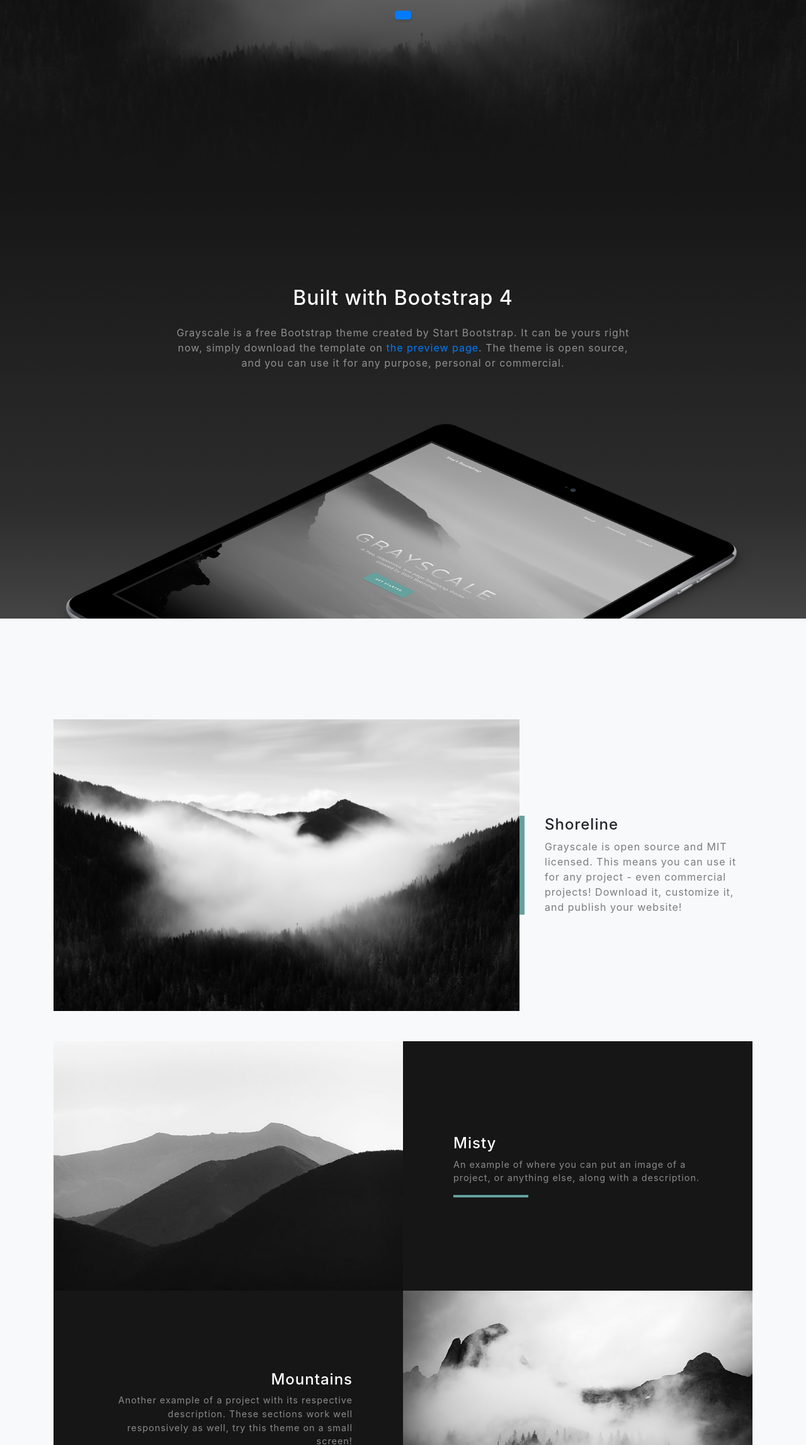
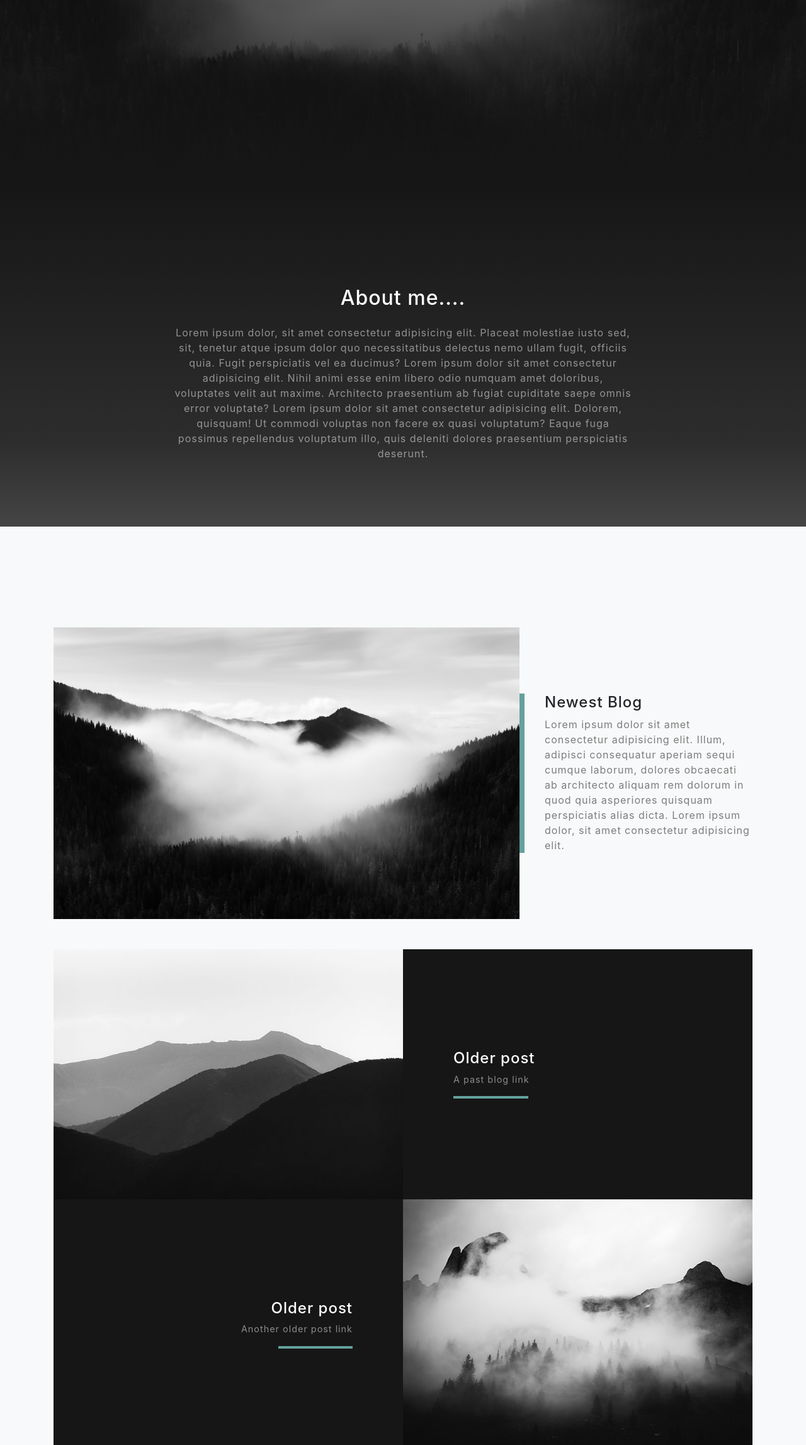
Before and after one commit to pounat/momsblog, a website with bundled scripts: page index.html in a window 1280 px wide. Shown: the part 506-2800 px from the top of the page at 63% size. Built offline with nearby package versions, Linux system fonts and the light colour scheme; files whose address does not match are found by name.

Commit message:
Added filler text

```diff
--- a/index.html
+++ b/index.html
@@ -8,7 +8,7 @@
   <meta name="description" content="">
   <meta name="author" content="">
 
-  <title>Grayscale - Start Bootstrap Theme</title>
+  <title>Endless Strides | Alisa Poulson</title>
 
   <!-- Bootstrap core CSS -->
   <link href="vendor/bootstrap/css/bootstrap.min.css" rel="stylesheet">
@@ -36,7 +36,7 @@
       <div class="collapse navbar-collapse" id="navbarResponsive">
         <ul class="navbar-nav ml-auto">
           <li class="nav-item">
-            <a class="nav-link js-scroll-trigger" href="#about">About</a>
+            <a class="nav-link js-scroll-trigger" href="#about">About Me</a>
           </li>
           <li class="nav-item">
             <a class="nav-link js-scroll-trigger" href="#projects">Blog</a>
@@ -55,7 +55,6 @@
       <div class="mx-auto text-center">
         <h1 class="mx-auto my-0 text-uppercase">Endless Strides</h1>
         <h2 class="text-white-50 mx-auto mt-2 mb-5"></h2>
-        <a href="#about" class="btn btn-primary js-scroll-trigger"><!--Get Started--></a>
       </div>
     </div>
   </header>
@@ -65,9 +64,8 @@
     <div class="container">
       <div class="row">
         <div class="col-lg-8 mx-auto">
-          <h2 class="text-white mb-4">Built with Bootstrap 4</h2>
-          <p class="text-white-50">Grayscale is a free Bootstrap theme created by Start Bootstrap. It can be yours right now, simply download the template on
-            <a href="http://startbootstrap.com/template-overviews/grayscale/">the preview page</a>. The theme is open source, and you can use it for any purpose, personal or commercial.</p>
+          <h2 class="text-white mb-4">About me....</h2>
+          <p class="text-white-50">Lorem ipsum dolor, sit amet consectetur adipisicing elit. Placeat molestiae iusto sed, sit, tenetur atque ipsum dolor quo necessitatibus delectus nemo ullam fugit, officiis quia. Fugit perspiciatis vel ea ducimus? Lorem ipsum dolor sit amet consectetur adipisicing elit. Nihil animi esse enim libero odio numquam amet doloribus, voluptates velit aut maxime. Architecto praesentium ab fugiat cupiditate saepe omnis error voluptate? Lorem ipsum dolor sit amet consectetur adipisicing elit. Dolorem, quisquam! Ut commodi voluptas non facere ex quasi voluptatum? Eaque fuga possimus repellendus voluptatum illo, quis deleniti dolores praesentium perspiciatis deserunt.</p>
         </div>
       </div>
       <img src="img/ipad.png" class="img-fluid" alt="">
@@ -85,8 +83,8 @@
         </div>
         <div class="col-xl-4 col-lg-5">
           <div class="featured-text text-center text-lg-left">
-            <h4>Shoreline</h4>
-            <p class="text-black-50 mb-0">Grayscale is open source and MIT licensed. This means you can use it for any project - even commercial projects! Download it, customize it, and publish your website!</p>
+            <h4>Newest Blog</h4>
+            <p class="text-black-50 mb-0">Lorem ipsum dolor sit amet consectetur adipisicing elit. Illum, adipisci consequatur aperiam sequi cumque laborum, dolores obcaecati ab architecto aliquam rem dolorum in quod quia asperiores quisquam perspiciatis alias dicta. Lorem ipsum dolor, sit amet consectetur adipisicing elit. </p>
           </div>
         </div>
       </div>
@@ -100,8 +98,8 @@
           <div class="bg-black text-center h-100 project">
             <div class="d-flex h-100">
               <div class="project-text w-100 my-auto text-center text-lg-left">
-                <h4 class="text-white">Misty</h4>
-                <p class="mb-0 text-white-50">An example of where you can put an image of a project, or anything else, along with a description.</p>
+                <h4 class="text-white">Older post</h4>
+                <p class="mb-0 text-white-50">A past blog link</p>
                 <hr class="d-none d-lg-block mb-0 ml-0">
               </div>
             </div>
@@ -118,8 +116,8 @@
           <div class="bg-black text-center h-100 project">
             <div class="d-flex h-100">
               <div class="project-text w-100 my-auto text-center text-lg-right">
-                <h4 class="text-white">Mountains</h4>
-                <p class="mb-0 text-white-50">Another example of a project with its respective description. These sections work well responsively as well, try this theme on a small screen!</p>
+                <h4 class="text-white">Older post</h4>
+                <p class="mb-0 text-white-50">Another older post link</p>
                 <hr class="d-none d-lg-block mb-0 mr-0">
               </div>
             </div>
@@ -161,7 +159,7 @@
               <i class="fas fa-map-marked-alt text-primary mb-2"></i>
               <h4 class="text-uppercase m-0">Address</h4>
               <hr class="my-4">
-              <div class="small text-black-50">4923 Market Street, Orlando FL</div>
+              <div class="small text-black-50">9257 S Grand Teton Dr.,<br>West Jordan,<br>Ut, 84088</div>
             </div>
           </div>
         </div>
@@ -173,7 +171,7 @@
               <h4 class="text-uppercase m-0">Email</h4>
               <hr class="my-4">
               <div class="small text-black-50">
-                <a href="#">hello@yourdomain.com</a>
+                <a href="#">sapoulson@netzero.com</a>
               </div>
             </div>
           </div>
@@ -185,7 +183,7 @@
               <i class="fas fa-mobile-alt text-primary mb-2"></i>
               <h4 class="text-uppercase m-0">Phone</h4>
               <hr class="my-4">
-              <div class="small text-black-50">+1 (555) 902-8832</div>
+              <div class="small text-black-50">(801) 633-2449</div>
             </div>
           </div>
         </div>
@@ -209,7 +207,7 @@
   <!-- Footer -->
   <footer class="bg-black small text-center text-white-50">
     <div class="container">
-      Copyright &copy; Your Website 2019
+      Copyright &copy; Alisa Poulson 2019
     </div>
   </footer>
 
```
Also changed, not shown: img/ipad.png (deleted).
